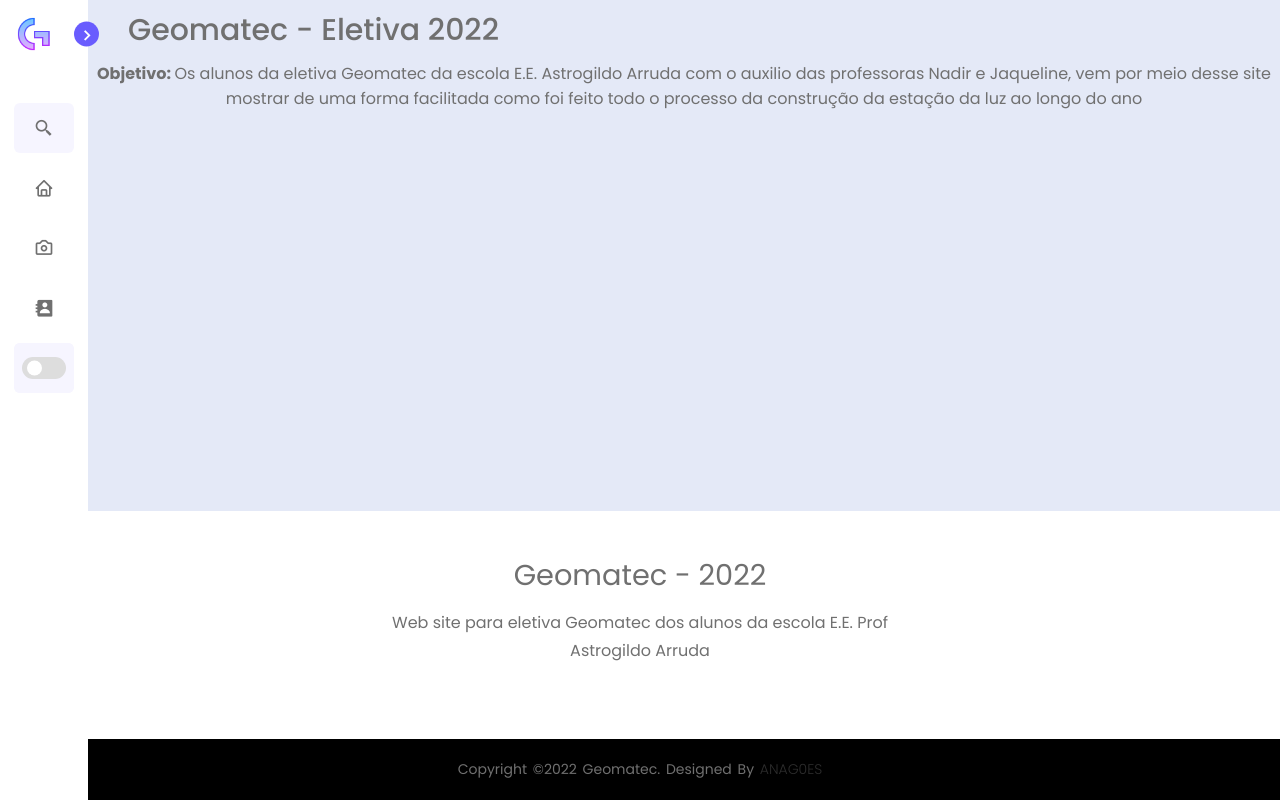
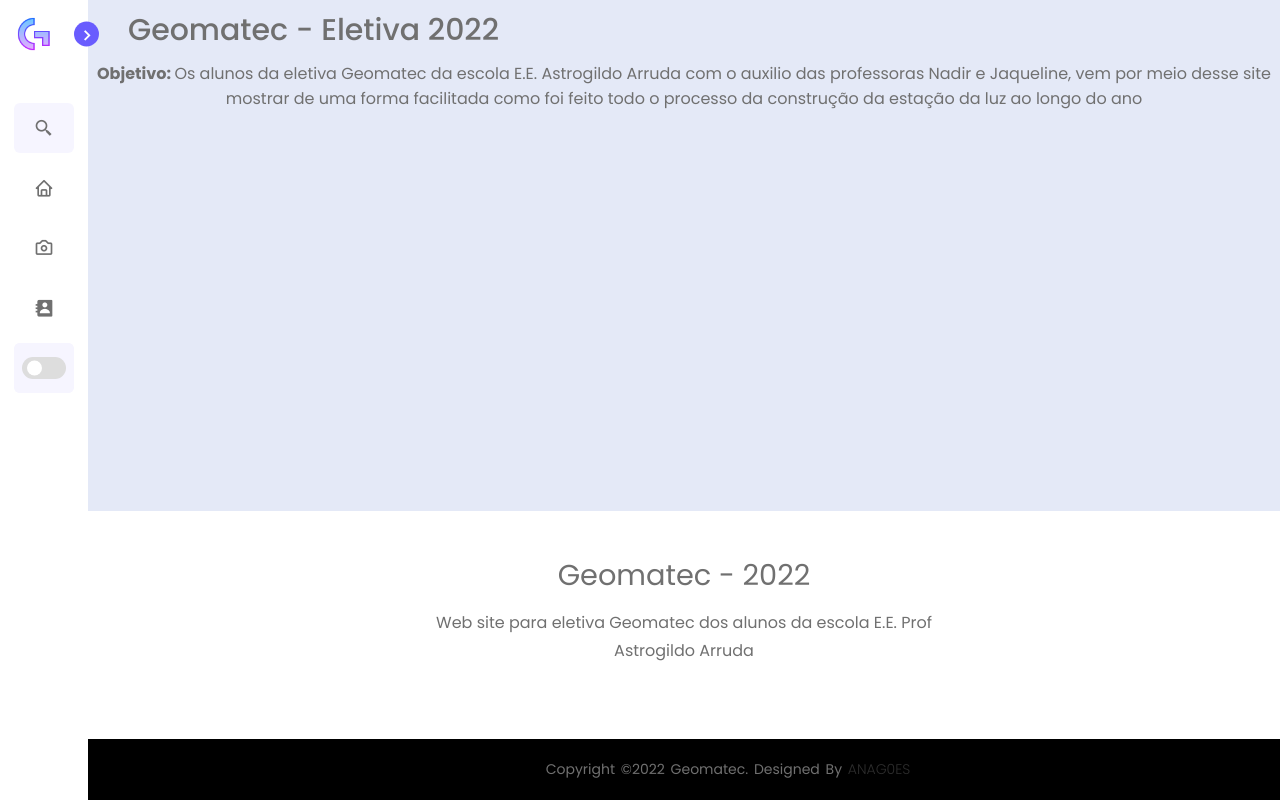
Before and after one commit to Anag0es/Geomatec, a PHP site: page / in a window 1280 px wide; the page is wider, and only the part inside the window is pictured. Run offline with PHP 8.4, Linux system fonts and the light colour scheme.

Commit message:
Config: footer 🥪🥪🥪

```diff
--- a/footer.css
+++ b/footer.css
@@ -103,7 +103,7 @@ footer{
     font-weight: 200;
 }
 
-.sidebar.close ~ .footer-content{
+.sidebar.close ~ footer{
     left: 88px;
     width: calc(100% - 88px);
 }
```
